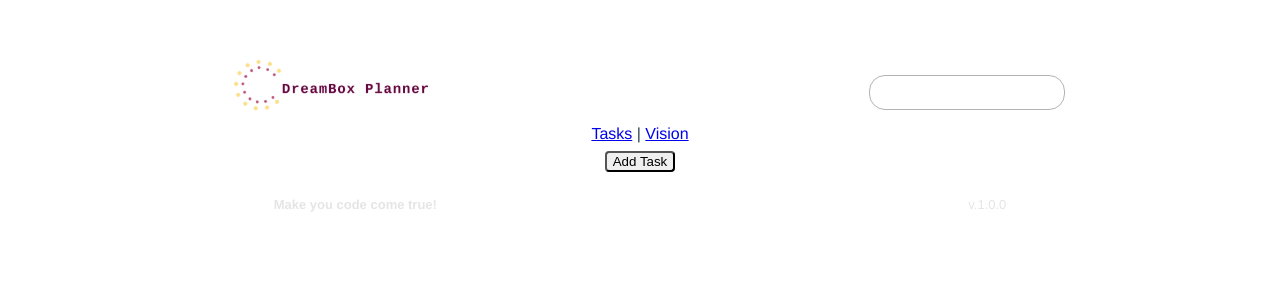
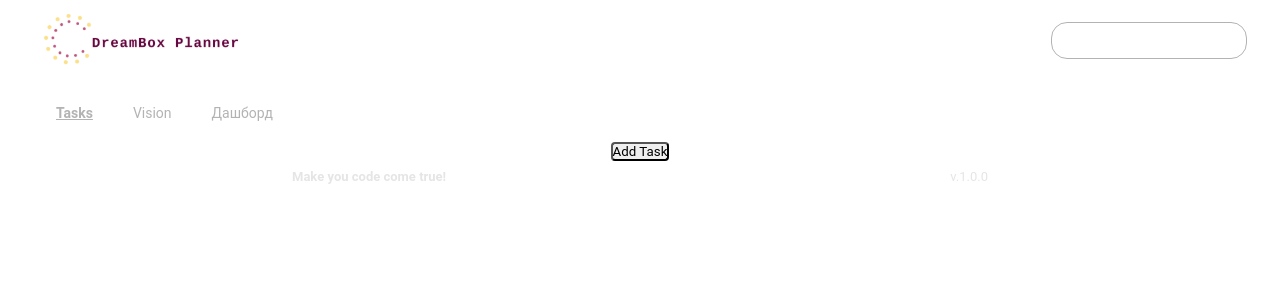
Before and after one commit to aminaev1311/dreamBox-planner-gb, a Vue app in the folder dreambox-planner-gb/: page / in a window 1280 px wide. Shown: the top 300 px of the page. Built offline with nearby package versions, Linux system fonts and the light colour scheme; no server answers.

Commit message:
Edit Nav component

```diff
--- a/dreambox-planner-gb/src/App.vue
+++ b/dreambox-planner-gb/src/App.vue
@@ -1,11 +1,14 @@
 <template>
   <Header />
-  <div id="nav">
-    <router-link to="/">Tasks</router-link> |
-    <router-link to="/about">Vision</router-link>
+  <div class="container">
+    <Nav />
+    <router-view />
+    <Footer />
   </div>
-  <router-view />
-  <Footer />
+<!--  <div id="nav">-->
+<!--    <router-link to="/">Tasks</router-link> |-->
+<!--    <router-link to="/about">Vision</router-link>-->
+<!--  </div>-->
 </template>
 
 <script>
@@ -13,10 +16,12 @@
 import { mapActions } from 'vuex'
 import Header from "@/components/Header.vue";
 import Footer from "@/components/Footer.vue";
+import Nav from "@/components/Nav";
 
 export default {
   name: "App",
   components: {
+    Nav,
     Header,
     Footer,
   },
@@ -32,4 +37,15 @@ export default {
 };
 </script>
 
-<style></style>
+<style>
+* {
+  margin: 0;
+  padding: 0;
+  font-family: Roboto, sans-serif;
+}
+
+.container {
+  width: 1200px;
+  margin: 0 auto;
+}
+</style>
--- a/dreambox-planner-gb/src/components/Header.vue
+++ b/dreambox-planner-gb/src/components/Header.vue
@@ -1,8 +1,12 @@
 <template>
-  <div class="searchContainer">
+  <header class="header">
     <img src="@/assets/logo.svg" alt="logo" />
-    <div class="searchWindow"></div>
-  </div>
+    <div class="search-form">
+      <form>
+        <input class="search-input">
+      </form>
+    </div>
+  </header>
 </template>
 
 <script>
@@ -10,14 +14,16 @@ export default {};
 </script>
 
 <style lang="sass" scoped>
-.searchContainer
+.header
   display: flex
-  justify-content: space-around
-  align-items: center
-.searchWindow
-  border: 1px solid #B3B3B3
-  box-sizing: border-box
-  border-radius: 16px
-  width: 196px
-  height: 35px
+  justify-content: space-between
+  padding: 14px 25px
+.search
+  &-input
+    width: 196px
+    background: #FFFFFF
+    border: 1px solid #B3B3B3
+    box-sizing: border-box
+    border-radius: 16px
+    padding: 10px 15px
 </style>
--- /dev/null
+++ b/dreambox-planner-gb/src/components/Nav.vue
@@ -0,0 +1,40 @@
+<template>
+  <nav class="nav">
+    <router-link to="/" class="nav-link" :class="{active: currentRouteName === 'Home'}">Tasks</router-link>
+    <router-link to="/about" class="nav-link" :class="{active: currentRouteName === 'About'}">Vision</router-link>
+    <router-link to="/dashboard" class="nav-link" :class="{active: currentRouteName === 'Dashboard'}">Дашборд</router-link>
+  </nav>
+</template>
+
+<script>
+export default {
+  name: "Nav",
+  computed: {
+    currentRouteName() {
+      return this.$route.name
+    }
+  }
+}
+</script>
+
+<style lang="sass" scoped>
+.nav
+  padding: 13px 16px
+  display: flex
+
+  &-link
+    font-style: normal
+    font-weight: normal
+    font-size: 14px
+    line-height: 15px
+    color: #B3B3B3
+    margin-right: 40px
+    text-decoration: none
+
+    &:hover
+      font-weight: bold
+
+.active
+  text-decoration: underline
+  font-weight: bold
+</style>
--- a/dreambox-planner-gb/src/views/Home.vue
+++ b/dreambox-planner-gb/src/views/Home.vue
@@ -36,6 +36,5 @@ export default {
   -moz-osx-font-smoothing: grayscale;
   text-align: center;
   color: #2c3e50;
-  margin-top: 60px;
 }
 </style>
```
